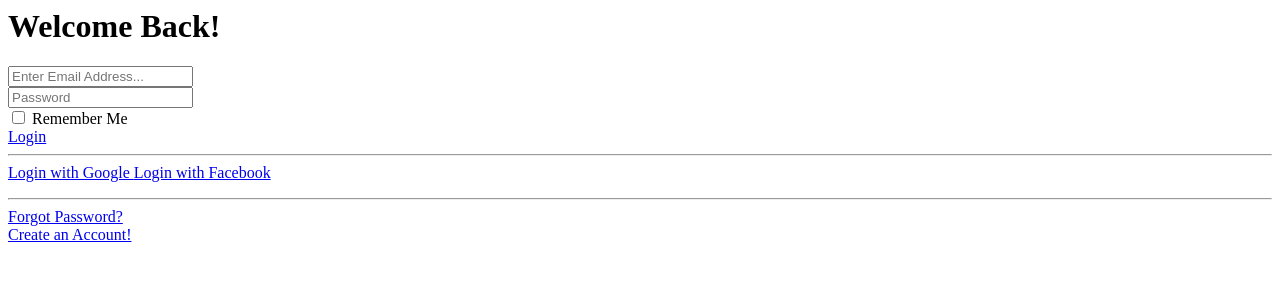
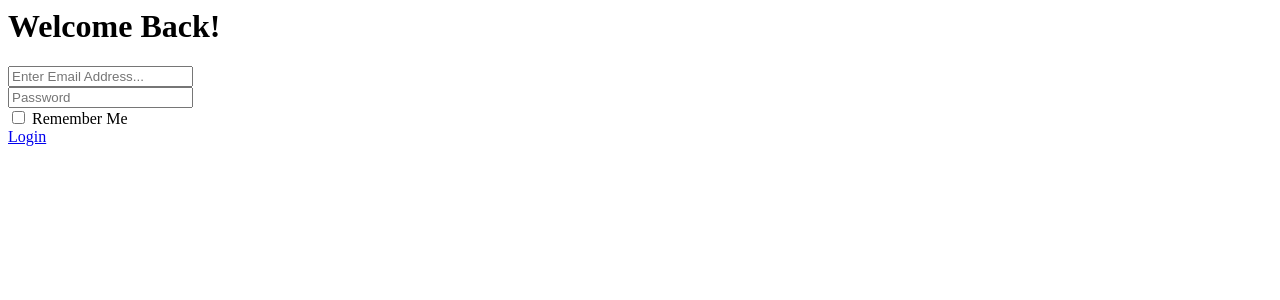
Before and after one commit to rdelhaise/healthyApp, a PHP site: page /public/login.php in a window 1280 px wide. Shown: the top 300 px of the page. Run offline with PHP 8.4, Linux system fonts and the light colour scheme.

```diff
--- a/public/login.php
+++ b/public/login.php
@@ -31,23 +31,9 @@
                       </div>
                     </div>
                     <a href="index.html" class="btn btn-primary btn-user btn-block">
-Login
+                    Login
                     </a>
-                    <hr>
-                    <a href="index.html" class="btn btn-google btn-user btn-block">
-                      <i class="fab fa-google fa-fw"></i> Login with Google
-</a>
-                    <a href="index.html" class="btn btn-facebook btn-user btn-block">
-                      <i class="fab fa-facebook-f fa-fw"></i> Login with Facebook
-</a>
-                  </form>
-                  <hr>
-                  <div class="text-center">
-                    <a class="small" href="forgot-password.html">Forgot Password?</a>
-                  </div>
-                  <div class="text-center">
-                    <a class="small" href="register.html">Create an Account!</a>
-                  </div>
+             </form>
                 </div>
               </div>
             </div>
```
